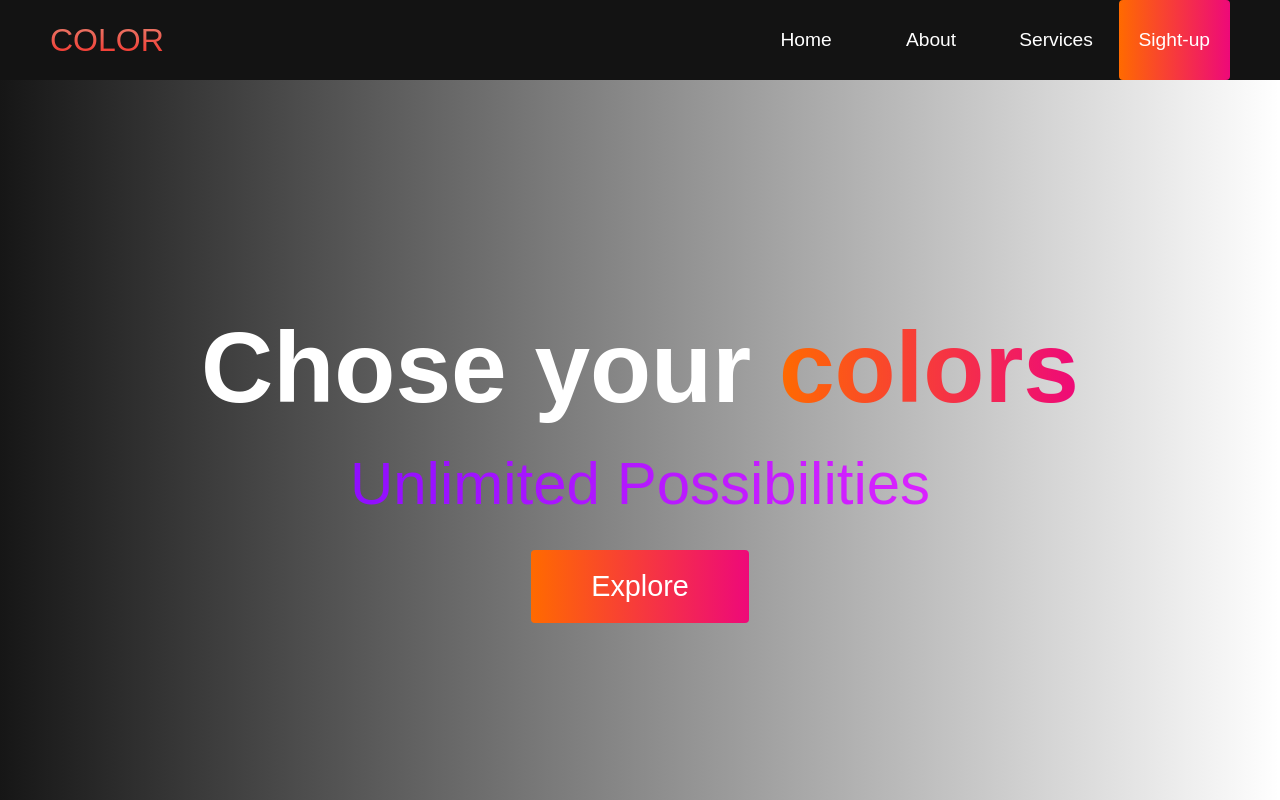
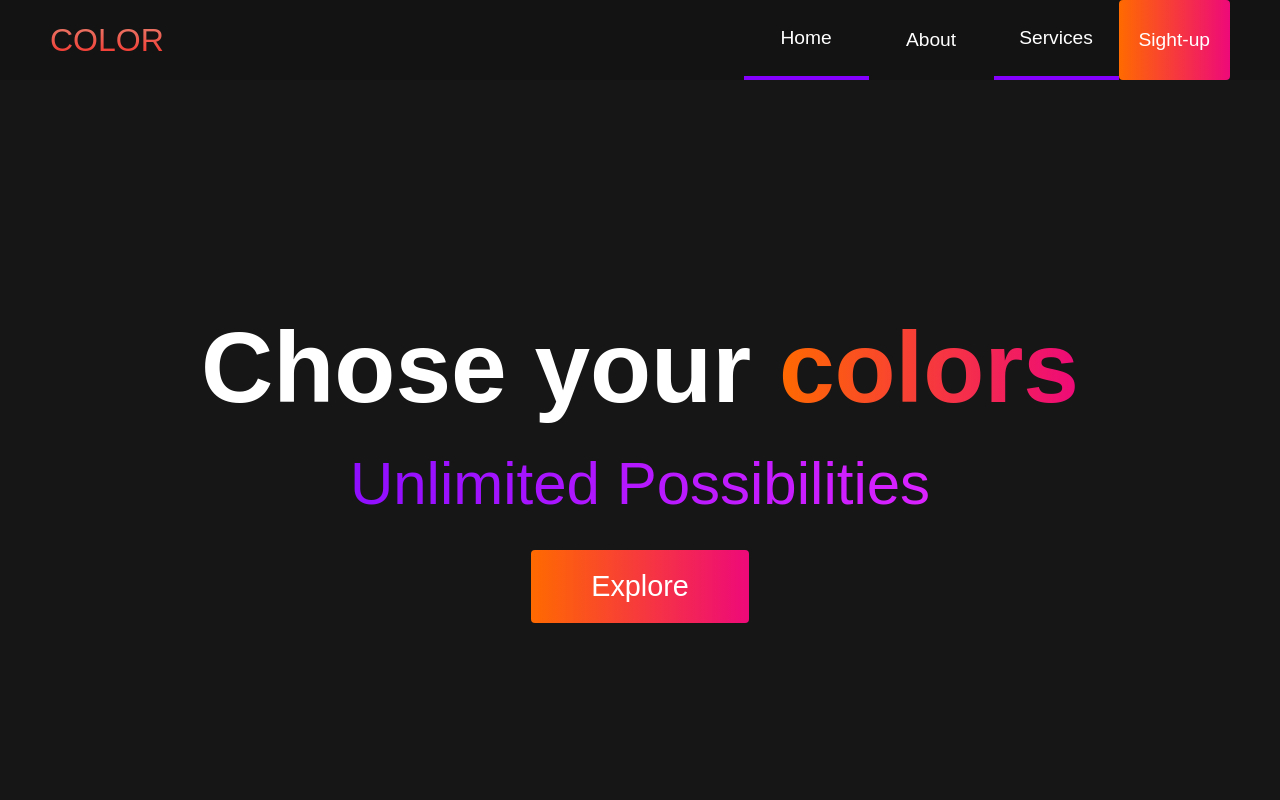
Before and after one commit to NormAlan/Colors, a plain HTML site: page index.html in a window 1280 px wide. Shown: the top 800 px of the page. Drawn offline with Linux system fonts and the light colour scheme.

Commit message:
add some js code

```diff
--- a/app.js
+++ b/app.js
@@ -1,6 +1,6 @@
-const menu = document.querySelector('#mobile-menu')
-const menuLinks = document.querySelector('.navbar_menu')
-
+const menu = document.querySelector('#mobile-menu');
+const menuLinks = document.querySelector('.navbar_menu');
+const navLogo = document.querySelector('#navbar_logo');
 
 //Display mobile menu
 const mobileMenu = () => {
@@ -9,3 +9,49 @@ const mobileMenu = () => {
 }
 
 menuLinks.addEventListener('click', mobileMenu);
+
+
+//Show active menu when scrolling
+const highlightMenu = () => {
+    const elem = document.querySelector('.hightlight');
+    const homeMenu = document.querySelector('#home-page');
+    const aboutMenu = document.querySelector('#about-page');
+    const servicesMenu = document.querySelector('#services-page');
+    let scrollPos = window.scrollY;
+    //console.log(scrollPos);
+
+    //adds 'highlight' class to my menu items
+    if(window.innerWidth > 960 && scrollPos < 600) {
+        homeMenu.classList.add('highlight');
+        aboutMenu.classList.remove('highlight');
+        return;
+    } else if (window.innerWidth > 960 && scrollPos < 1400) {
+        aboutMenu.classList.add('highlight');
+        homeMenu.classList.remove('highlight');
+        servicesMenu.classList.remove('highlight');
+        return;
+    } else if (window.innerWidth > 960 && scrollPos < 2345) {
+        servicesMenu.classList.add('highlight');
+        aboutMenu.classList.add('highlight');
+        return;
+    }
+
+    if((elem && window.innerWidth < 960 && scrollPos <600) || elem) {
+        elem.classList.remove('highlight');
+    }
+}
+
+window.addEventListener('scroll', highlightMenu);
+window.addEventListener('click', highlightMenu);
+
+//close mobile menu when clicking on a menu item
+const hideMobileMenu = () => {
+    const menuBars = document.querySelector('.is-active');
+    if(window.innerWidth <= 768 && menuBars) {
+        menu.classList.toggle('is-active');
+        menuLinks.classList.remove('active');
+    }
+}
+
+menuLinks.addEventListener('click', hideMobileMenu);
+navLogo.addEventListener('click', hideMobileMenu);
--- a/styles.css
+++ b/styles.css
@@ -191,7 +191,7 @@
 /*Hero section*/
 .hero{
   background: #0000;
-  background: linear-gradient(to right, #161616, #0000);
+  background: linear-gradient(to right, #161616, #161616);
   padding: 200px 0;
 }
 
```
